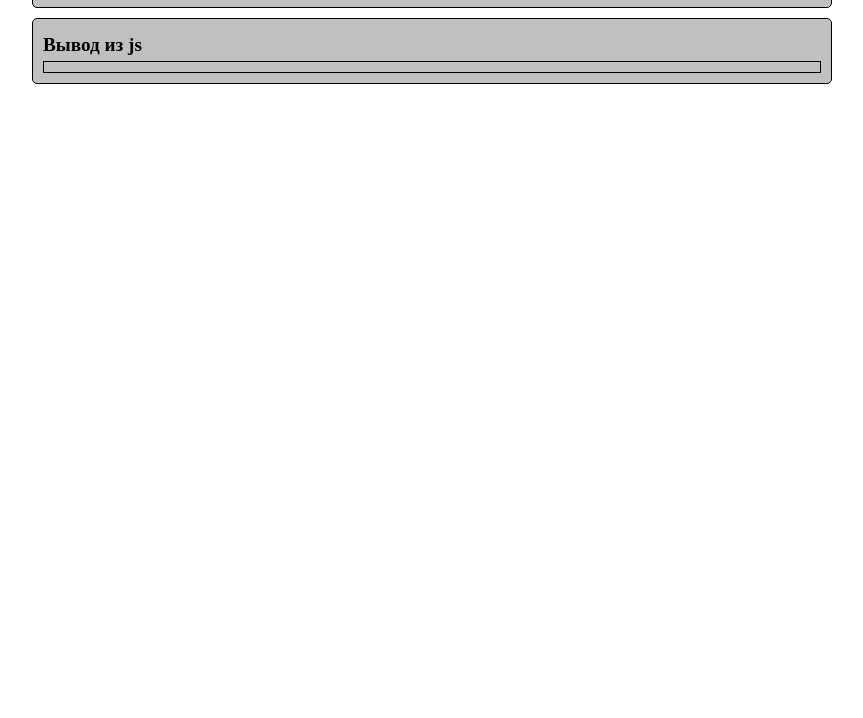
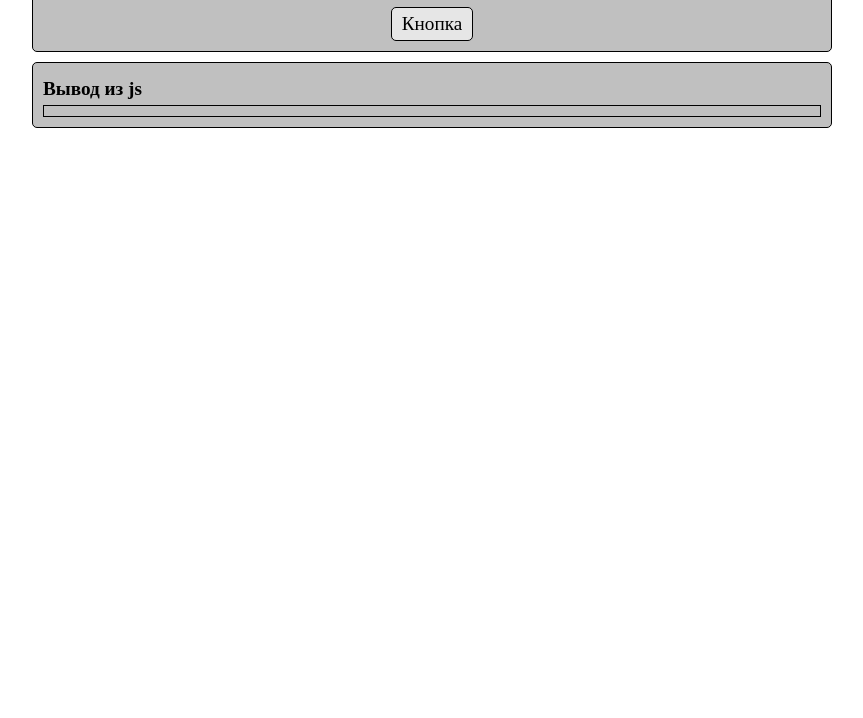
Before and after one commit to Shavius/super_test, a plain HTML site: page src/index.html in a window 1280 px wide. Shown: the part 82-800 px from the top of the page, without its empty margins (208-1071 px from the left). Drawn offline with nearby package versions, Linux system fonts and the light colour scheme; files that its build step writes are made by us from their sources.

Commit message:
Написал кнопку в Header и добавил к ней стили

```diff
--- a/src/index.html
+++ b/src/index.html
@@ -13,6 +13,7 @@
     <div class="wrapper">
         <header class="header">
             <h1 class="header__title">Shava.ua</h1>
+            <button class="header__btn">Кнопка</button>
         </header>
         <main class="main">
             <h2 class="main__title">Вывод из js</h2>
--- a/src/scss/partials/_header.scss
+++ b/src/scss/partials/_header.scss
@@ -6,4 +6,27 @@
         color: $color_4;
         text-align: center;
     }
+
+    &__btn {
+        border: 1px solid black;
+        border-radius: $borderRadius;
+        outline: none;
+        font-family: inherit;
+        font-size: 1.2rem;
+        display: block;
+        margin: 0 auto 10px;
+        padding: 5px 10px;
+        background-color: lighten($color_1, 15%);
+        color: black;
+        cursor: pointer;
+        transition: background-color .3s;
+
+        &:hover {
+            background-color: darken($color_1, 15%);
+        }
+
+        &:active {
+            background-color: lighten($color_1, 15%);
+        }
+    }
 }
```
